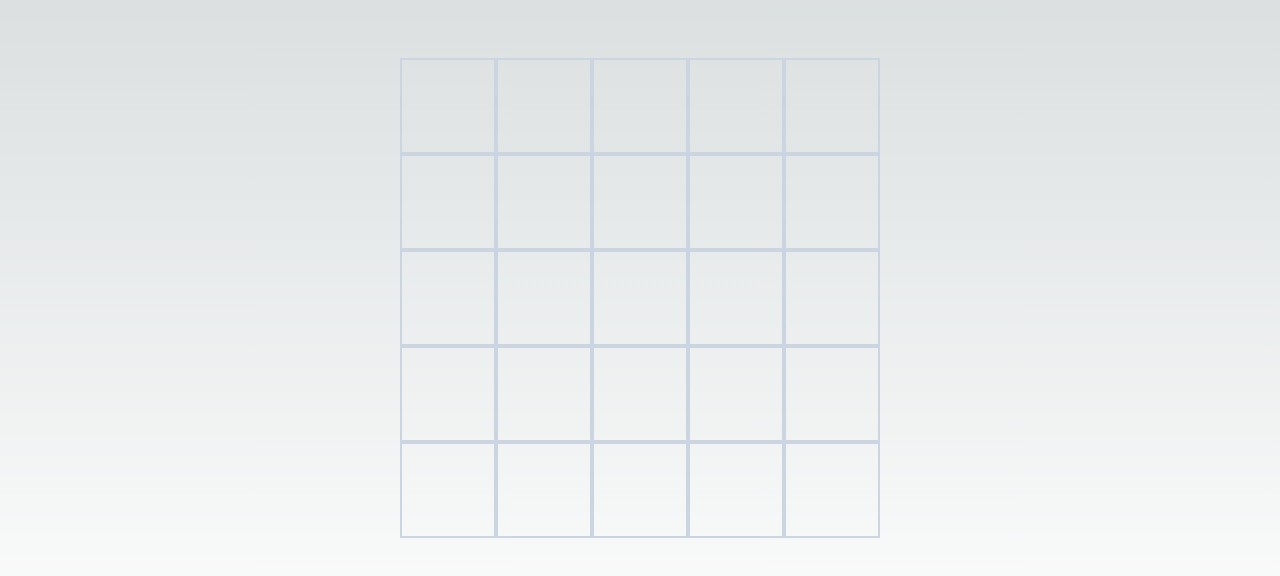
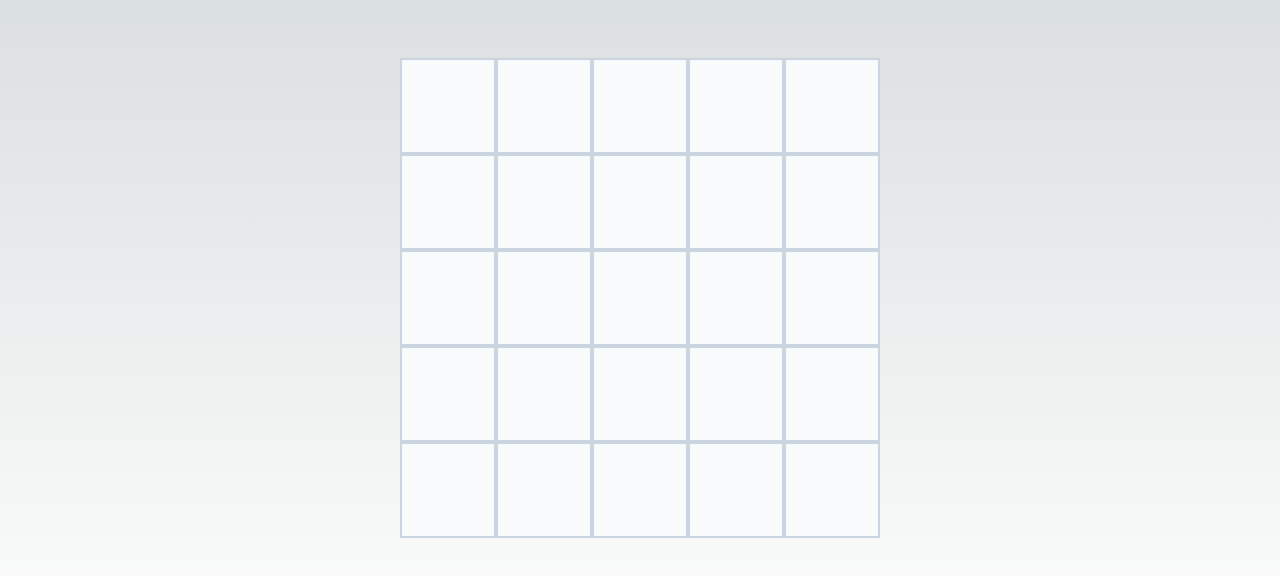
Before and after one commit to erikahazle/games, a Next.js app: page /connect4 in a window 1280 px wide. Shown: the part 102-678 px from the top of the page. Built offline with nearby package versions, Linux system fonts and the light colour scheme.

Commit message:
Basic game working

```diff
--- a/src/app/connect4/components/BoardCell/index.tsx
+++ b/src/app/connect4/components/BoardCell/index.tsx
@@ -1,9 +1,26 @@
 import { BoardCellValue } from '../../types';
-import { getCellColour } from './lib/getCellColour';
+import { getCellBackground } from './lib/getCellBackground';
 
-export const BoardCell = ({ value }: { value: BoardCellValue }) => {
-  const cellColour = getCellColour(value);
+type Props = {
+  row: number,
+  column: number,
+  value: BoardCellValue,
+  handleClick: (row: number, column: number, currentValue: BoardCellValue) => void,
+}
+
+export const BoardCell = ({ value, row, column, handleClick }: Props) => {
+  const cellBackground = getCellBackground(value);
+
+  const onClick = () => {
+    handleClick(row, column, value);
+  }
+
+  console.log('cellBackground', cellBackground);
+
   return (
-    <div className={`w-24 h-24 border-slate-300 border-2 bg-${cellColour}`}></div>
+    <div
+      className={cellBackground}
+      onClick={onClick}
+    ></div>
   )
 };
--- a/src/app/connect4/components/BoardCell/lib/getCellColour/index.ts
+++ b/src/app/connect4/components/BoardCell/lib/getCellBackground/index.ts
@@ -1,13 +1,13 @@
 import { NOT_SELECTED_COLOUR, PLAYER1_CELL_COLOUR, PLAYER2_CELL_COLOUR } from "@/app/connect4/constants";
 import { BoardCellValue } from "@/app/connect4/types";
 
-export const getCellColour = (value: BoardCellValue) => {
+export const getCellBackground = (value: BoardCellValue) => {
   switch(value) {
     case BoardCellValue.Player1:
-      return PLAYER1_CELL_COLOUR;
+      return `w-24 h-24 border-slate-300 border-2 bg-orange-300`;
     case BoardCellValue.Player2:
-      return PLAYER2_CELL_COLOUR;
+      return `w-24 h-24 border-slate-300 border-2 bg-cyan-500`;
     default:
-      return NOT_SELECTED_COLOUR;
+      return `w-24 h-24 border-slate-300 border-2 bg-gray-50`;
   }
 }
--- /dev/null
+++ b/src/app/connect4/lib/updateBoardState/index.ts
@@ -0,0 +1,15 @@
+import { Board, BoardCellValue } from "../../types";
+
+export const updateBoardState = (boardState: Board, row: number, column: number, value: BoardCellValue) => {
+  const currentCellValue = boardState[row][column];
+
+  if (currentCellValue !== BoardCellValue.NotSelected) {
+    return boardState;
+  }
+
+  let updatedBoardState = boardState.map(row => [...row]);
+
+  updatedBoardState[row][column] = value;
+
+  return updatedBoardState;
+}
--- a/src/app/connect4/page.tsx
+++ b/src/app/connect4/page.tsx
@@ -3,21 +3,73 @@
 import { useState } from "react";
 import { create2DBoard } from "./lib/create2DBoard";
 import { BoardCell } from "./components/BoardCell";
+import { Board, BoardCellValue } from "./types";
+import { checkForWinner } from "./lib/checkForWinner";
+import { DEFAULT_WINNING_MATCH_NUMBER } from "./constants";
+import { updateBoardState } from "./lib/updateBoardState";
+
+type CurrentPlayer = BoardCellValue.Player1 | BoardCellValue.Player2;
 
 export default function Connect4() {
-  const [boardState, setBoardState] = useState(create2DBoard());
+  const [currentPlayer, setCurrentPlayer] = useState<CurrentPlayer>(BoardCellValue.Player1);
+  const [boardState, setBoardState] = useState<Board>(create2DBoard());
 
-  console.log('boardState', boardState);
+  const handlePlayerTurn = () => {
+    setCurrentPlayer(previousPlayer => (
+      previousPlayer === BoardCellValue.Player1
+        ? BoardCellValue.Player2
+        : BoardCellValue.Player1
+    ))
+  }
+
+  const handleCellClick = (row: number, column: number, currentValue: BoardCellValue) => {
+    if (currentValue !== BoardCellValue.NotSelected) {
+      return;
+    }
+
+    setBoardState((previousBoardState) => updateBoardState(
+      previousBoardState,
+      row,
+      column,
+      currentPlayer
+    ));
+
+    const hasWinningMatch = checkForWinner(
+      DEFAULT_WINNING_MATCH_NUMBER,
+      boardState,
+      currentPlayer,
+      row,
+      column
+    );
+
+    if (hasWinningMatch) {
+      alert(`${currentPlayer} wins the match`);
+      // clear the board to start from scratch
+    }
+
+    handlePlayerTurn();
+  };
 
   return (
     <main className="flex min-h-screen flex-row items-center justify-center p-24">
       {boardState.map((columns, rowIndex) => {
         return (
           <div key={rowIndex} className="">
-            {columns.map((cell, cellIndex) => <BoardCell key={`${rowIndex}-${cellIndex}`} value={cell} />)}
+            {columns.map((cell, columnIndex) => (
+              <BoardCell
+                key={`${rowIndex}-${columnIndex}`}
+                value={cell}
+                handleClick={handleCellClick}
+                row={rowIndex}
+                column={columnIndex}
+              />
+            ))}
           </div>
         )
       })}
     </main>
   )
 }
+function updatedBoardState(): Board {
+  throw new Error("Function not implemented.");
+}
```
Also changed, not shown: 1 other file (tests, documents, lock files or other folders).
